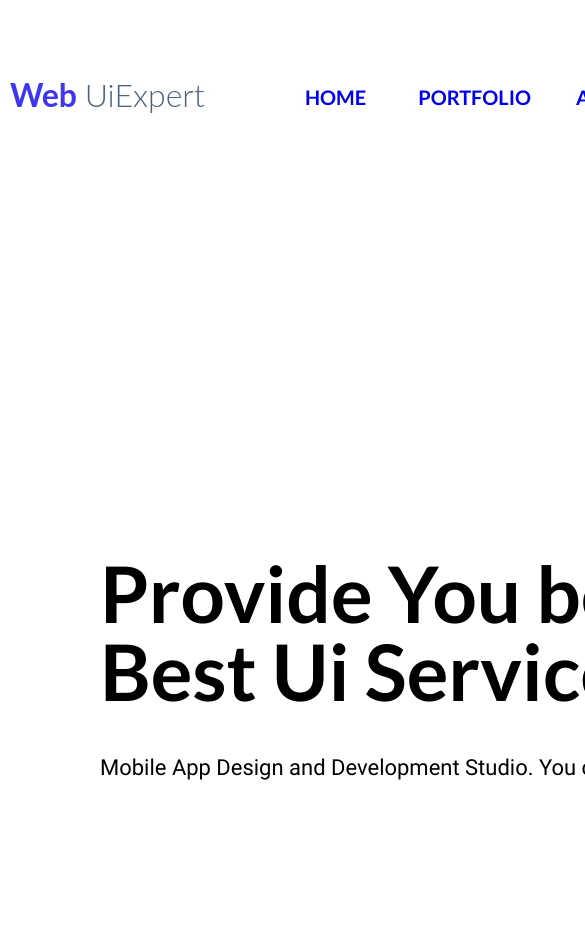
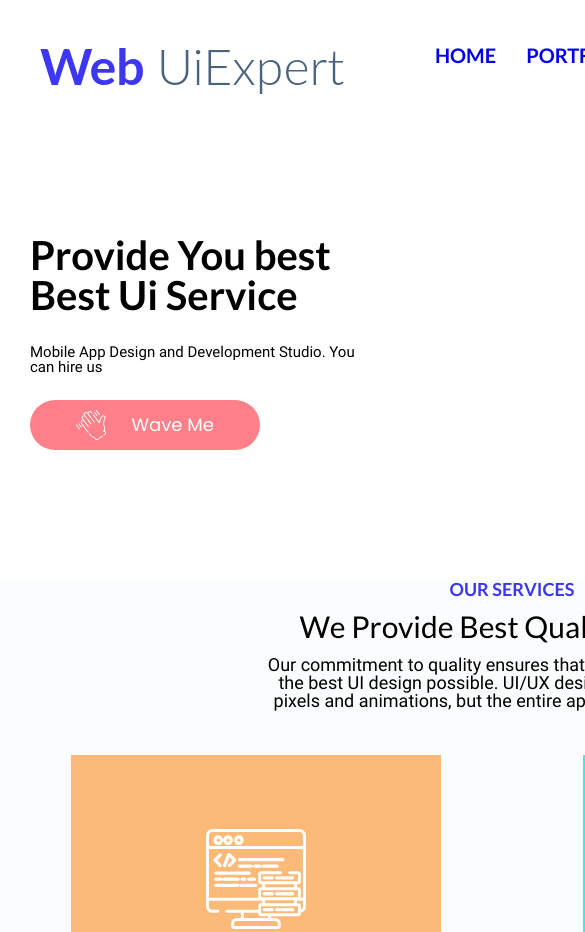
Before and after one commit to levangorozia/lesson---8, a plain HTML site: page index.html in a window 390 px wide. Shown: the top 932 px of the page, 585 px wide, since content can reach past the window. Drawn offline with Linux system fonts and the light colour scheme; files whose address does not match are found by name.

Commit message:
add responsive

```diff
--- a/css/responsive.css
+++ b/css/responsive.css
@@ -3,19 +3,82 @@
 @media  (max-width: 1024px) {
 .nav-bar {
         width: 1024px;
+        height: 100px;
     }
 
 .logo{
-        margin-left: 10px;
-        margin-right: 100px
+        margin-left: 40px;
+        margin-right: 200px;
+        width: 70%;
+        margin-top: 35px;
+    }
+
+.navigation{
+    width: 400px;
+    margin-top: 45px;
+}
+
+.li-list1{
+        padding-right: 30px;
+    }
+    .li-list2{
+        padding-right: 30px;
+    }
+    .li-list3{
+        padding-right: 30px;
+    }
+    .li-list4{
+        padding-right: 30px;
+    }
+    .li-list5{
+        padding-right: 30px;
     }
 }
-
 
 
 @media  (max-width: 1024px) {
    .section{
         margin-left: 10px;
+    }
+
+    .left-block{
+        width: 500px;
+        margin-left: 30px;
+        margin-top: 5px;
+    }
+
+    .satauri1{
+        width: 350px;
+        height: 110px;
+        font-size: 40px;
+    }
+
+    .mobile-app{
+        width: 350px;
+        height: 40px;
+        font-size: 15px;
+        margin-bottom: 15px;
+    }
+
+    .wave-me{
+        width: 230px;
+        height: 50px;
+    }
+
+    .wave{
+        font-size: 18px;
+    }
+
+    .right-block{
+        width: 500px;
+        height: 200px;
+        margin-top: 80px;
+        margin-left: 20px;
+        margin-bottom: 200px;
+    }
+
+    .family-photo{
+        width: 90%;
     }
 }
 
@@ -35,3 +98,30 @@
     }
 
     }
+
+
+    /* section #2 */
+
+    @media  (max-width: 1024px) {
+
+        .row1{
+        justify-content: space-around;
+        }
+
+
+        .text-block{
+            width: 500px;
+            margin-bottom: 45px;
+        }
+
+        .satauri2{
+            font-size: 18px;
+            margin-bottom: 13px;
+        }
+
+        .paragraph1{
+            font-size: 30px;
+            margin-bottom: 15px;
+        }
+
+        }
--- a/index.html
+++ b/index.html
@@ -37,7 +37,7 @@
 
 
     <div class="right-block">
-        <img src="images/family-photo.svg" alt="family-photo">
+        <img class="family-photo" src="images/family-photo.svg" alt="family-photo">
 
     </div>
 
```
